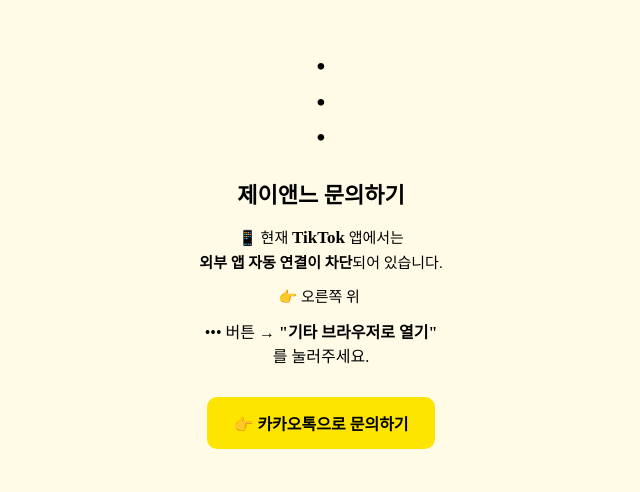
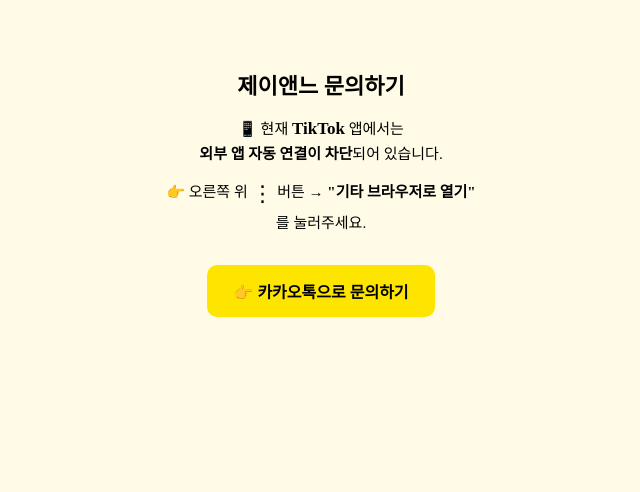
Before and after one commit to jenne927/jenne, a plain HTML site: page index.html in a window 1280 px wide. Shown: the whole page, without its empty margins (319-959 px from the left). Drawn offline with Linux system fonts and the light colour scheme.

Commit message:
index.html

```diff
--- a/index.html
+++ b/index.html
@@ -36,30 +36,21 @@
       font-size: 16px;
       margin-top: 20px;
     }
-    .dots {
-      font-size: 28px;
-      line-height: 1.2;
-      display: inline-block;
-    }
-    .dots div {
-      margin: 2px 0;
-    }
     .tiktok {
       font-weight: bold;
       font-size: 17px;
     }
+    .dot-icon {
+      font-size: 22px;
+      vertical-align: middle;
+    }
   </style>
 </head>
 <body>
-  <div class="dots">
-    <div>•</div>
-    <div>•</div>
-    <div>•</div>
-  </div>
   <h1>제이앤느 문의하기</h1>
   <p>📱 현재 <span class="tiktok">TikTok</span> 앱에서는<br>
      <span class="highlight">외부 앱 자동 연결이 차단</span>되어 있습니다.</p>
-  <p>👉 오른쪽 위 <span class="dots" style="font-size:16px; vertical-align:middle;"><div style="display:inline;">•</div><div style="display:inline;">•</div><div style="display:inline;">•</div></span> 버튼 → <span class="highlight">"기타 브라우저로 열기"</span><br>를 눌러주세요.</p>
+  <p>👉 오른쪽 위 <span class="dot-icon">⋮</span> 버튼 → <span class="highlight">"기타 브라우저로 열기"</span><br>를 눌러주세요.</p>
   <a class="button" href="https://pf.kakao.com/_mBxaJn/chat">👉 카카오톡으로 문의하기</a>
 </body>
 </html>
```
